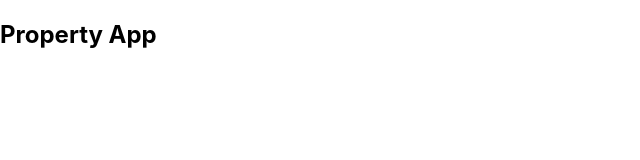
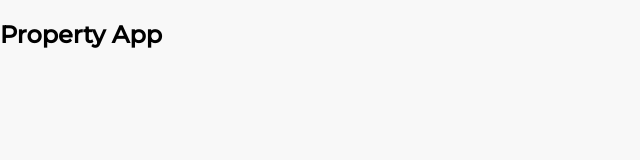
Before and after one commit to jlopenshaw41/property-app, a React (Create React App) app: page / in a window 1280 px wide. Shown: the top 160 px of the page, without its empty margins (0-640 px from the left). Built offline with nearby package versions, Linux system fonts and the light colour scheme.

Commit message:
Imported Google font. Updated body styling in index.css. Added Airbnb style guide and .eslintrc.json file. Installed Prettier.

```diff
--- a/src/index.css
+++ b/src/index.css
@@ -1,13 +1,9 @@
+@import url("https://fonts.googleapis.com/css2?family=Montserrat:wght@200;300;400;500&display=swap");
+
 body {
+  background-color:#F8F8F8;
+  font-family: "Montserrat", sans-serif;
   margin: 0;
-  font-family: -apple-system, BlinkMacSystemFont, 'Segoe UI', 'Roboto', 'Oxygen',
-    'Ubuntu', 'Cantarell', 'Fira Sans', 'Droid Sans', 'Helvetica Neue',
-    sans-serif;
-  -webkit-font-smoothing: antialiased;
-  -moz-osx-font-smoothing: grayscale;
+  padding: 0;
+
 }
-
-code {
-  font-family: source-code-pro, Menlo, Monaco, Consolas, 'Courier New',
-    monospace;
-}
```
Also changed, not shown: package.json (+10 -0 lines), src/.eslintrc.json (added), 1 other file (tests, documents, lock files or other folders).
